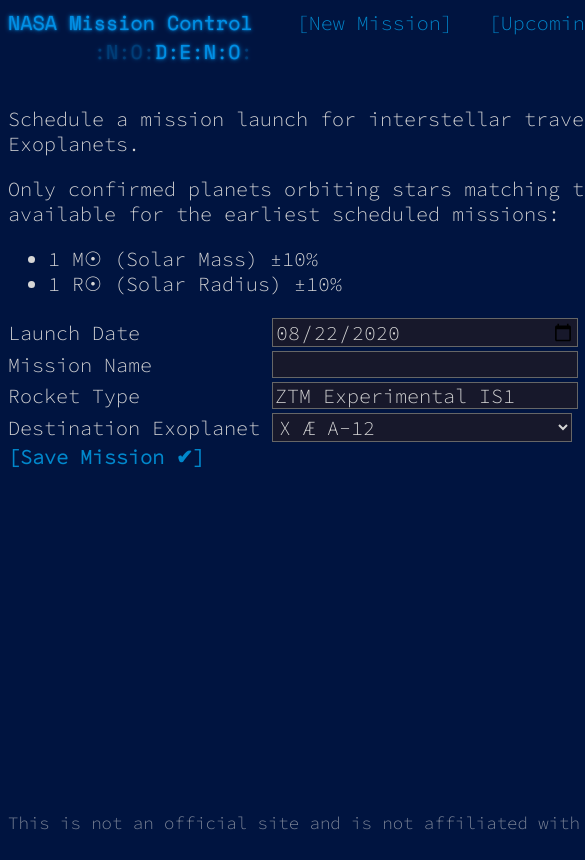
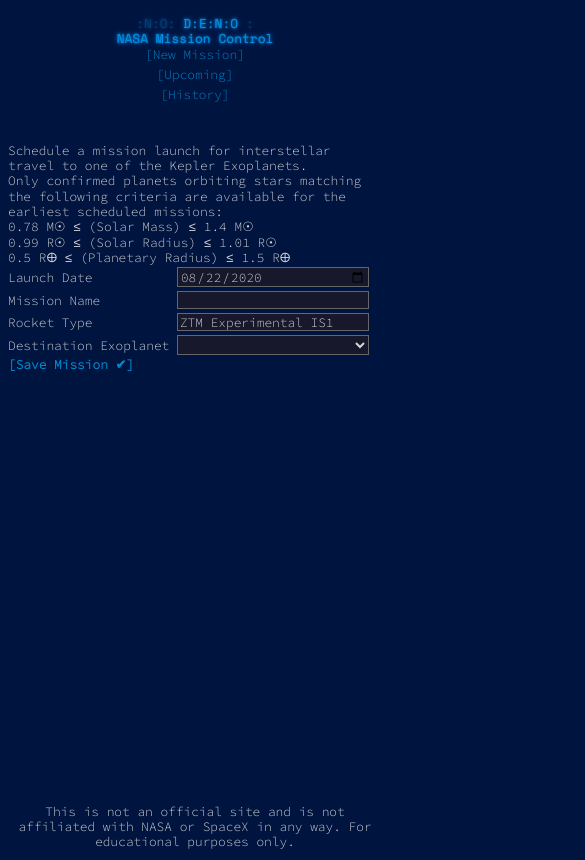
Before and after one commit to Tamplier2911/Explorer, a plain HTML site: page public/index.html in a window 390 px wide. Shown: the top 860 px of the page, 585 px wide, since content can reach past the window. Drawn offline with nearby package versions, Linux system fonts and the light colour scheme; no server answers.

Commit message:
Added parsing csv file logic as well implemented endpoint to get parsed exoplanets. Did a lot of modifications with styles and a lot more comming, making all this responsive.

```diff
--- a/public/index.html
+++ b/public/index.html
@@ -1,8 +1,8 @@
 <!DOCTYPE html>
-<html lang="en-us">
-
+<html lang="en">
   <head>
-  <meta charset="utf-8" />
+    <meta charset="UTF-8">
+      <meta name="viewport" content="width=device-width, initial-scale=1.0">
     <title>NASA Control Center</title>
     <link href="//fonts.googleapis.com/css2?family=Source+Code+Pro:wght@300&display=swap" rel="stylesheet">
     <link href="//fonts.googleapis.com/css2?family=Space+Mono&display=swap" rel="stylesheet">
@@ -12,9 +12,19 @@
 
   <body>
     <script src="javascripts/script.js"></script>
-  <div id="top-content">
-    <header>
-      <div>
+
+    <div class="container">
+
+      <header class="header">
+        <div class="header__wrapper">
+          <div class="header__left">
+            <h1 class="title-event">
+              <span class="title-event-wrap">:N:O:</span>
+              <a href="https://deno.land">D:E:N:O</a>
+              <span class="title-event-wrap">:</span>
+            </h1>
+        </div>
+        <div class="header__right">
           <h1 class="title-global"><a onclick="navigate('launch')">NASA Mission Control</a></h1>
           <nav>
             <ul>
@@ -24,27 +34,24 @@
             </ul>
           </nav>
         </div>
-      <div>
-        <h1 class="title-event">
-          &nbsp;&nbsp;&nbsp;&nbsp;&nbsp;&nbsp;&nbsp;<span class="title-event-wrap">:N:O:</span><a href="https://deno.land">D:E:N:O</a><span class="title-event-wrap">:</span>
-        </h1>
       </div>
       </header>
 
-    <div id="sidebar">
+      <!-- <div id="sidebar">
         <div id="sponsor">
           <div class="quiet">We are going interstellar! </div>
           <div class="sponsor">In partnership with SpaceX and Zero to Mastery we are advancing technology to explore planets beyond our solar system.</div>
         </div>
-    </div>
+      </div> -->
 
       <main>
-      <article id="launch">
+        <section id="launch">
           <p>Schedule a mission launch for interstellar travel to one of the Kepler Exoplanets.</p>
           <p>Only confirmed planets orbiting stars matching the following criteria are available for the earliest scheduled missions:
             <ul>
-            <li>1 M☉ (Solar Mass) ±10%</li>
-            <li>1 R☉ (Solar Radius) ±10%</li>
+              <li> 0.78 M☉ ≤ (Solar Mass) ≤ 1.4 M☉</li>
+              <li>0.99 R☉ ≤ (Solar Radius) ≤ 1.01 R☉</li>
+              <li>0.5 R🜨 ≤ (Planetary Radius) ≤ 1.5 R🜨</li>
             </ul>
           </p>
           <form>
@@ -69,26 +76,27 @@
           </form>
 
           <p id="launch-success" hidden>Congratulations! Interstellar launch is scheduled.</p>
-      </article>
+        </section>
 
-      <article id="history" hidden>
+        <section id="history" hidden>
           <p>History of tracked mission launches. Includes SpaceX launches starting from the year 2006.</p>
           <div id="history-list"></div>
-      </article>
+        </section>
 
-      <article id="upcoming" hidden>
+        <section id="upcoming" hidden>
           <p>Upcoming missions including both SpaceX and Zero to Mastery rockets.</p>
           <p>Warning! Clicking on the <span class="delete">✖</span> aborts the mission.</p>
           <div id="upcoming-list"></div>
-      </article>
+        </section>
       </main>
-  </div>
 
-  <footer>
-    <div class="quiet">
+      <footer class="footer">
+        <div class="footer__content">
           This is not an official site and is not affiliated with NASA or SpaceX in any way. For educational purposes only.
         </div>
       </footer>
+
+    </div>
+
   </body>
-
 </html>
--- a/public/javascripts/script.js
+++ b/public/javascripts/script.js
@@ -1,3 +1,5 @@
+// @ts-nocheck
+
 let launches = [];
 
 const numberHeading = 'No.'.padStart(5);
@@ -19,15 +21,24 @@
   // Load launches and sort by flight number.
 }
 
-function loadPlanets() {
+async function loadPlanets() {
   // TODO: Once API is ready.
-  const planets = [
-    { kepler_name: 'X Æ A-12' },
-    { kepler_name: 'Beta Gamma B' },
-  ];
+  const planets = [];
+
+  try {
+    const res = await fetch('/api/v1/planets', {
+      method: 'GET',
+    });
+    const data = await res.json();
+    // planets.concat(data);
+    planets.push(...data);
+  } catch (err) {
+    console.log(err.message);
+  }
+
   const planetSelector = document.getElementById('planets-selector');
   planets.forEach((planet) => {
-    planetSelector.innerHTML += `<option value="${planet.kepler_name}">${planet.kepler_name}</option>`;
+    planetSelector.innerHTML += `<option value="${planet.kepoi_name}">${planet.kepoi_name}</option>`;
   });
 }
 
--- a/public/stylesheets/style.css
+++ b/public/stylesheets/style.css
@@ -3,49 +3,99 @@
  * Full credit to Eric Wastl
  */
 
+:root {
+  --cl-bg: #001440;
+  --cl-font: #d6d6d6;
+  --font-main: 'Source Code Pro';
+}
+
+html {
+  box-sizing: border-box;
+  scroll-behavior: smooth;
+  /* 100 / 16 * 10 */
+  font-size: 62.5%;
+}
+
+/* 768px / 16 = 48em */
+@media only screen and (max-width: 48em) {
+  html {
+    /* 100 / 16 * 9 */
+    font-size: 56.25%;
+  }
+}
+
+/* 425 / 16 = 26.563em */
+@media only screen and (max-width: 26.563em) {
+  html {
+    /* 100 / 16 * 8 */
+    font-size: 50%;
+  }
+}
+
+*,
+*::before,
+*::after {
+  margin: 0;
+  padding: 0;
+  box-sizing: inherit;
+}
+
 body {
-  background: #001440;
-  color: #d6d6d6;
-  font-family: 'Source Code Pro', monospace;
-  font-size: 15pt;
-  min-width: 60em;
+  background: var(--cl-bg);
+  color: var(--cl-font);
+  font-family: var(--font-main), monospace, sans-serif;
+  font-size: 1.6rem;
+  font-weight: 400;
+  line-height: 1.2;
 }
-a { outline:0; }
-main, figure, figcaption { display:block; }
-header, main, footer {
-  -webkit-text-size-adjust: none;
+
+a {
+  outline: 0;
 }
-body {
-  min-height: 100vh;
-  position: relative;
+
+main {
+  width: 100%;
+  min-height: calc(100vh - 12rem);
 }
-main {
-  padding-bottom: 2.5rem;
+
+@media only screen and (max-width: 425px) {
+  main {
+    min-height: calc(100vh - 18rem);
+  }
 }
-footer {
-  position: absolute;
-  bottom: 0;
-  width: 100%;
-  height: 2.5rem;
-  font-size: 13pt;
+
+section {
+  /* display: flex; */
+  max-width: 117rem;
+  height: 100%;
+  margin: 0 auto;
+  padding: 5rem 1rem;
+}
+
+@media only screen and (max-width: 768px) {
+  section {
+    /* flex-direction: column; */
+  }
 }
 
 a {
   text-decoration: none;
   color: #0088cc;
 }
-a:hover, a:focus {
+a:hover,
+a:focus {
   color: #a0c1e6;
   cursor: pointer;
 }
-h1, h2 {
+h1,
+h2 {
   font-size: 1em;
   font-weight: normal;
   font-family: 'Space Mono', monospace;
 }
 
 .quiet {
-  opacity: .6;
+  opacity: 0.6;
 }
 
 .form-item {
@@ -58,55 +108,45 @@
   float: right;
   margin: 0 15px 2em 2em;
 }
+
 #sponsor {
   margin-bottom: 2.5em;
 }
 
-header {
-  white-space: nowrap;
-  cursor: default;
-  z-index: 100;
-  margin-bottom: 2em;
-}
-header h1 {
-  display: inline-block;
-  margin: 0;
-  padding-right: 1em;
-}
-header h1 a, header h1 span {
-  display: inline-block;
+header h1 a,
+header h1 span {
   text-decoration: none;
   color: #0090e6;
   text-shadow: 0 0 2px #0090e6, 0 0 5px #0090e6;
 }
-header h1 a:hover, header h1 a:focus {
+header h1 a:hover,
+header h1 a:focus {
   color: #97c0ef;
   text-shadow: 0 0 2px #97c0ef, 0 0 5px #97c0ef;
 }
 header h1.title-event .title-event-wrap {
-  opacity: .33;
+  opacity: 0.33;
   white-space: pre;
 }
 header nav {
-  display: inline-block;
 }
 header nav ul {
   list-style-type: none;
   padding: 0;
   margin: 0;
-  display: inline-block;
 }
 header nav li {
-  display: inline-block;
-  padding: 0 .6em;
+  padding: 0 0.6em;
 }
 header nav a {
-  display: inline-block;
   text-decoration: none;
   outline: none;
 }
 
-input[type="text"], textarea, select, input[type="date"] {
+input[type='text'],
+textarea,
+select,
+input[type='date'] {
   background: transparent;
   color: inherit;
   border: 1px solid #666666;
@@ -128,7 +168,7 @@
 }
 *::-moz-focus-inner {
   padding: 0;
-  border: 0
+  border: 0;
 }
 
 .silver {
@@ -154,7 +194,8 @@
   min-height: 1.35em;
   white-space: pre;
 }
-.list-item:hover, .list-item:active {
+.list-item:hover,
+.list-item:active {
   background-color: #1e1e46;
 }
 .list-heading {
@@ -168,3 +209,98 @@
 .sponsor {
   margin: 1em 0;
 }
+
+.header {
+  /* align-items: center;
+  justify-content: stretch;  */
+  width: 100%;
+  height: 6rem;
+}
+
+@media only screen and (max-width: 425px) {
+  .header {
+    height: auto;
+  }
+}
+
+.header__wrapper {
+  display: flex;
+  max-width: 117rem;
+  height: 6rem;
+  margin: 0 auto;
+  padding: 0 1rem;
+}
+
+@media only screen and (max-width: 768px) {
+  .header__wrapper {
+    flex-direction: column;
+  }
+}
+
+@media only screen and (max-width: 425px) {
+  .header__wrapper {
+    height: auto;
+  }
+}
+
+.header__left {
+  display: flex;
+  align-items: center;
+  margin-right: auto;
+}
+
+@media only screen and (max-width: 768px) {
+  .header__left {
+    justify-content: center;
+    margin-right: 0;
+    margin-top: 2rem;
+  }
+}
+
+nav ul {
+  display: flex;
+  flex-direction: row;
+  /* flex-direction: column;
+  align-items: center; */
+}
+
+@media only screen and (max-width: 425px) {
+  nav ul {
+    display: flex;
+    flex-direction: column;
+    align-items: center;
+  }
+
+  nav ul li:not(:last-child) {
+    margin-bottom: 5px;
+  }
+}
+
+.header__right {
+  display: flex;
+  align-items: center;
+}
+
+@media only screen and (max-width: 768px) {
+  .header__right {
+    flex-direction: column;
+    align-items: center;
+  }
+}
+
+.footer {
+  width: 100%;
+  height: 6rem;
+}
+
+.footer__content {
+  display: flex;
+  align-items: center;
+
+  max-width: 117rem;
+  height: 6rem;
+  margin: 0 auto;
+  padding: 0 1rem;
+
+  text-align: center;
+}
```
Also changed, not shown: 6 other files. Lines whose indentation alone changed are shown as unchanged.
